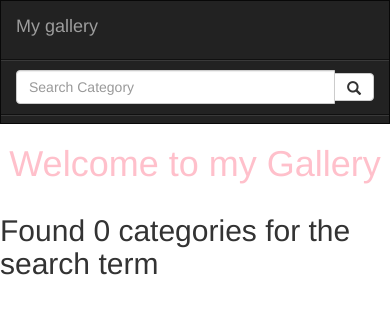
After one commit to evelyne250/my-gallery, a Django app: template photos/templates/all-photos/search.html in a window 390 px wide. The commit adds this page. Shown: the top 314 px of the page. Run offline with Django 3.2, Linux system fonts and the light colour scheme; the template is opened without the code that fills it, so the values that code supplies are empty; some libraries are stand-ins or nearby versions.

Commit message:
added search

```diff
--- a/gallery/settings.py
+++ b/gallery/settings.py
@@ -64,6 +64,7 @@
                 'django.template.context_processors.request',
                 'django.contrib.auth.context_processors.auth',
                 'django.contrib.messages.context_processors.messages',
+                'django.template.context_processors.media',
             ],
         },
     },
@@ -126,3 +127,6 @@
 STATICFILES_DIRS = [
     os.path.join(BASE_DIR, "static"),
 ]
+
+MEDIA_URL = '/media/'
+MEDIA_ROOT = os.path.join(BASE_DIR, 'media')
--- /dev/null
+++ b/photos/templates/all-photos/search.html
@@ -0,0 +1,25 @@
+{%extends 'all-photos/base.html'%}
+{% block content %}
+<div class="container">
+
+  <div class="row">
+    {% if categories%}
+      <h2>Found {{ categories|length }} of searched term {{message}}</h2>
+    {% else %}
+      <h2> Found 0 categories for the search term {{message}}</h2>
+    {% endif %}
+
+  </div>
+
+  <div class="row">
+
+  {% if categories %}
+    {% for image in categories %}
+      <div class="col-sm-6 col-md-3">
+          <h1>{{image.category}}</h1>
+      </div>
+    {% endfor %}
+  {% endif %}
+  </div>
+</div>
+{% endblock %}
--- a/photos/templates/navbar.html
+++ b/photos/templates/navbar.html
@@ -12,6 +12,21 @@
       <a class="navbar-brand" href="{% url 'pictures' %}">My gallery</a>
     </div>
   </div>
+       <!-- Adding a search form  -->
+       <div class="col-sm-4 col-md-4 navbar-right">
+
+        <form class="navbar-form" role="search" action="{% url 'search_results' %}">
+
+          <div class="input-group">
+            <input type="text" class="form-control" placeholder="Search Category" name="category">
+            <div class="input-group-btn">
+              <button class="btn btn-default" type="submit"><i class="glyphicon glyphicon-search"></i></button>
+            </div>
+          </div>
+
+        </form>
+      </div>
+      <!-- search form end -->
 </nav>
 </body>
 </html>
```
Also changed, not shown: photos/models.py (+6 -1 lines), photos/urls.py (+6 -1 lines), photos/views.py (+13 -0 lines), media/pics/cute1.png (added), photos/migrations/0004_image_image.py (added).
